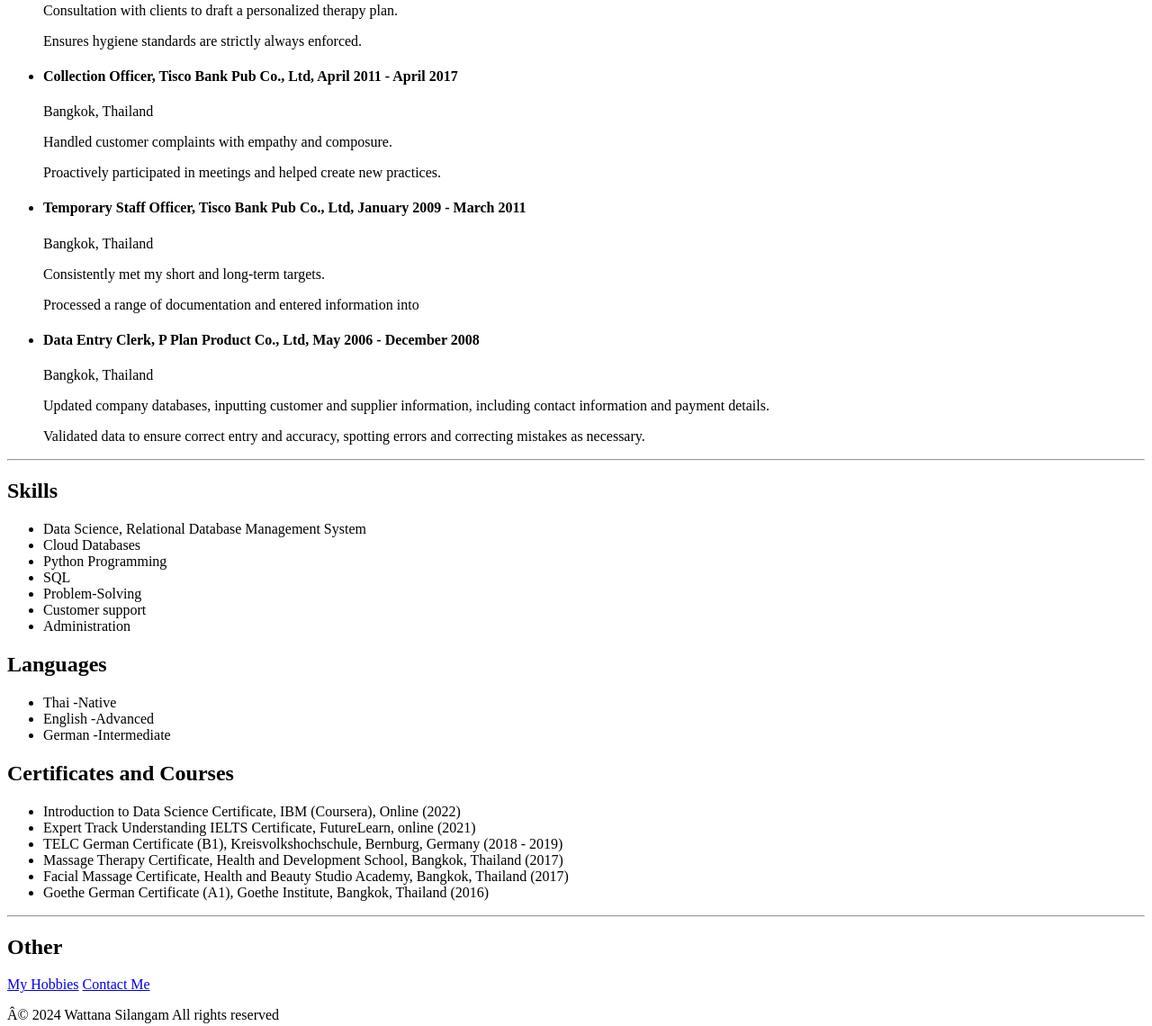
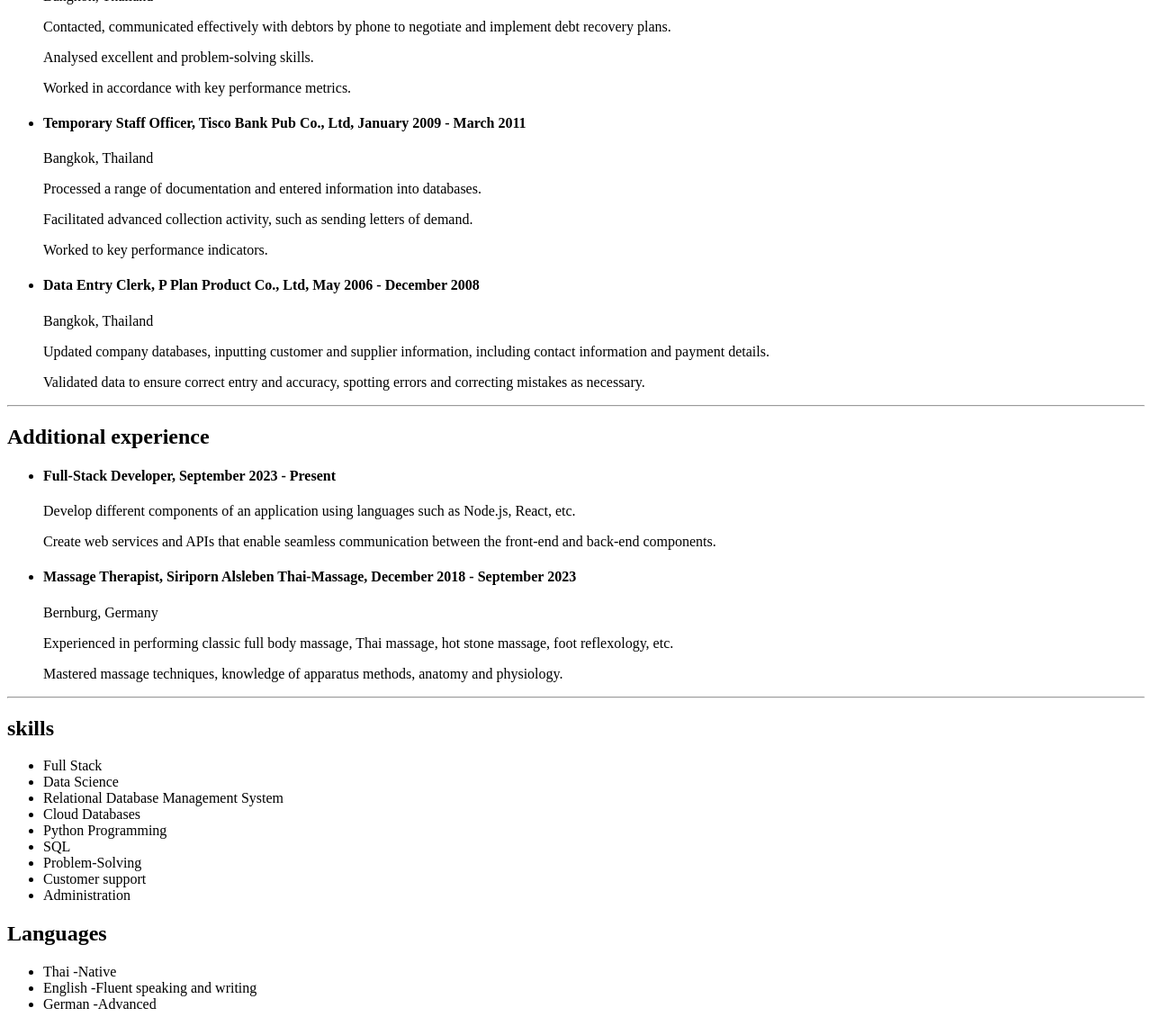
Before and after one commit to wattanasila/html-portfolio1, a plain HTML site: page index.html in a window 1280 px wide. Shown: the part 836-1976 px from the top of the page at 90% size. Drawn offline with Linux system fonts and the light colour scheme.

Commit message:
Add files via upload

```diff
--- a/index.html
+++ b/index.html
@@ -12,10 +12,7 @@
 <hr />
        <h2>Summary</h2>
        <ul>
-        <p>Passionate and skilled in management, remarkable communication, problem-solving with keen
-            insight and a unique perspective to provide exceptional customer service. Experienced at
-            handling tense interpersonal situations in a calm and professional manner. Adapted mindset to
-            streamline administrative procedure and follow a methodology to ensure organizational.</p>
+        <p>I am a passionate, driven, action-oriented leader that turns problems into streamlined processes. Remarkable communication, negotiation with keen insight and a unique perspective of certain marketing skills to provide exceptional customer service. Collected 100 – 150 debtors each day while increasing multi-million baht of fee and penalty payments each month. I am skilled in Full-stack development, created and deployed proficient in developing databases, writing and testing codes and implementing new features based on user feedback.</p>
         </ul>
         <hr />
         <h2>Education</h2>
@@ -29,25 +26,36 @@
                 </ul>
        <h2>Work experience</h2>
        <ul>
-<li><h4>Massage Therapist, Siriporn Alsleben Thai-Massage, December 2018 - September 2023</h4>Bernburg, Germany</li>
-<p>Consultation with clients to draft a personalized therapy plan.</p>
-<p>Ensures hygiene standards are strictly always enforced.</p>
 <li><h4>Collection Officer, Tisco Bank Pub Co., Ltd, April 2011 - April 2017</h4>Bangkok, Thailand</li>
-<p>Handled customer complaints with empathy and composure.</p>
-<p>Proactively participated in meetings and helped create new practices.</p>
+<p>Contacted, communicated effectively with debtors by phone to negotiate and implement debt recovery plans.</p>
+<p>Analysed excellent and problem-solving skills.</p>
+<p>Worked in accordance with key performance metrics.</p>
 <li><h4>Temporary Staff Officer, Tisco Bank Pub Co., Ltd, January 2009 - March 2011</h4>Bangkok, Thailand</li>
-<p>Consistently met my short and long-term targets.</p>
-<p>Processed a range of documentation and entered information into</p>
+<p>Processed a range of documentation and entered information into databases.</p>
+<p>Facilitated advanced collection activity, such as sending letters of demand.</p>
+<p>Worked to key performance indicators.</p>
 <li><h4>Data Entry Clerk, P Plan Product Co., Ltd, May 2006 - December 2008</h4>Bangkok, Thailand</li>
-<p> Updated company databases, inputting customer and supplier information,
-    including contact information and payment details.</p>
-    <p> Validated data to ensure correct entry and accuracy, spotting errors and
-        correcting mistakes as necessary.</p>
+<p> Updated company databases, inputting customer and supplier information, including contact information and payment details.</p>
+    <p> Validated data to ensure correct entry and accuracy, spotting errors and correcting mistakes as necessary.</p>
     </ul>
         <hr />
-        <h2>Skills</h2>
+
+        <h2>Additional experience</h2>
        <ul>
-        <li>Data Science, Relational Database Management System</li>
+<li><h4>Full-Stack Developer, September 2023 - Present</li>
+<p>Develop different components of an application using languages such as Node.js, React, etc.</p>
+<p>Create web services and APIs that enable seamless communication between the front-end and back-end components.</p>
+<li><h4>Massage Therapist, Siriporn Alsleben Thai-Massage, December 2018 - September 2023</h4>Bernburg, Germany</li>
+<p>Experienced in performing classic full body massage, Thai massage, hot stone massage, foot reflexology, etc.</p>
+<p>Mastered massage techniques, knowledge of apparatus methods, anatomy and physiology.</p>
+    </ul>
+        <hr />
+
+        <h2>skills</h2>
+       <ul>
+        <li>Full Stack</li>
+        <li>Data Science</li>
+        <li>Relational Database Management System</li>
         <li>Cloud Databases</li>
         <li>Python Programming</li>
         <li>SQL</li>
@@ -58,8 +66,8 @@
     <h2>Languages</h2>
     <ul>
         <li>Thai -Native</li>
-        <li>English -Advanced</li>
-        <li>German -Intermediate</li>
+        <li>English -Fluent speaking and writing</li>
+        <li>German -Advanced</li>
         </ul>
     <h2>Certificates and Courses</h2>
     <ul>
```
Lines whose indentation alone changed are shown as unchanged.
